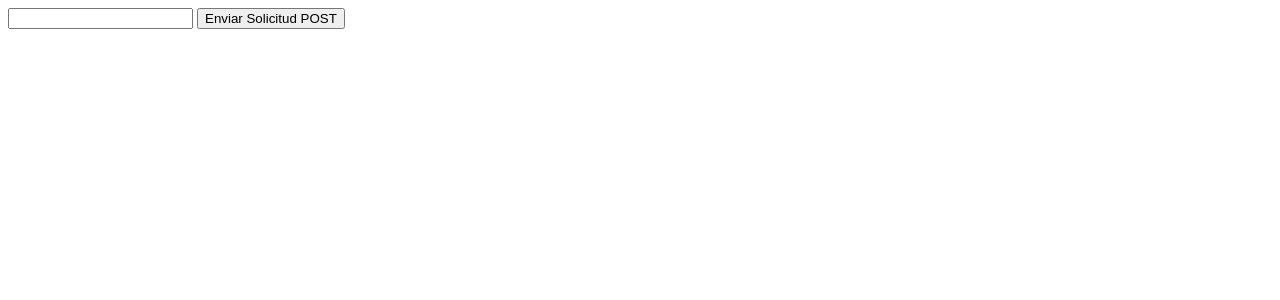
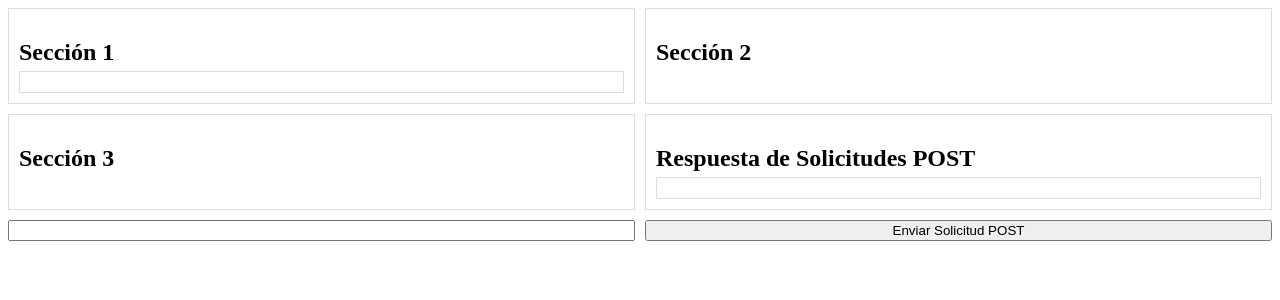
Before and after one commit to CAS-UD/Safe-Anti-Drunk-Driving-System-For-Motorcycles, a Flask app: page / in a window 1280 px wide. Shown: the top 300 px of the page. Run offline with Flask 3, Linux system fonts and the light colour scheme; some libraries are stand-ins or nearby versions.

Commit message:
4 Panels Working

```diff
--- a/project.py
+++ b/project.py
@@ -1,5 +1,6 @@
-from flask import Flask, render_template, request
+from flask import Flask, render_template, request, jsonify
 from flask_socketio import SocketIO
+from FuzzyLogic import verificar_inclinacion
 
 app = Flask(__name__)
 socketio = SocketIO(app)
@@ -8,18 +9,19 @@ socketio = SocketIO(app)
 def index():
     return render_template('index.html')
 
-@socketio.on('post_request')
-def handle_post_request(data):
-    content = data.get('content', '')
-    print(f"Data received: {content}")
-    socketio.emit('post_request_response', {'content': f"Respuesta del servidor: {content}"})
-
+#Del lado de la petición
 @app.route('/', methods=['POST'])
 def capture_all_post_requests():
     data = request.get_data(as_text=True)
     print(f"Capturada solicitud POST: {data}")
-    socketio.emit('post_request_response', {'content': f"Capturada solicitud POST: {data}"})
-    return "OK"
+    inclinacion_result = verificar_inclinacion(data)
+    response_data = {
+        'content': data,
+        'verificacion': inclinacion_result
+    }
+    socketio.emit('post_request_response', response_data)
+    return jsonify(response_data)
+
 
 if __name__ == '__main__':
     socketio.run(app, host='0.0.0.0', port=5000)
--- a/templates/index.html
+++ b/templates/index.html
@@ -8,7 +8,27 @@
 </head>
 <body>
 
-<div id="response"></div>
+<div id="section1">
+    <h2>Sección 1</h2>
+    <div id="content"></div>
+    <!-- Contenido de la primera sección -->
+</div>
+
+<div id="section2">
+    <h2>Sección 2</h2>
+    <!-- Contenido de la segunda sección -->
+</div>
+
+<div id="section3">
+    <h2>Sección 3</h2>
+    <!-- Contenido de la tercera sección -->
+</div>
+
+<div id="section4">
+    <h2>Respuesta de Solicitudes POST</h2>
+    <div id="verificacion"></div>
+</div>
+
 <input type="text" id="postData">
 <button onclick="sendPostRequest()">Enviar Solicitud POST</button>
 
@@ -16,11 +36,14 @@
 var socket = io.connect('http://' + document.domain + ':' + location.port);
 
 socket.on('response', function(data) {
-    document.getElementById('response').innerHTML = data.content;
+    // Aquí puedes manejar la respuesta de otras secciones si es necesario
+    console.log(data);
 });
 
 socket.on('post_request_response', function(data) {
-    document.getElementById('response').innerHTML = data.content;
+    // Muestra el contenido en un div y la verificación en otro div
+    document.getElementById('content').innerHTML = `Contenido: ${data.content}`;
+    document.getElementById('verificacion').innerHTML = `Respuesta: ${data.verificacion}`;
 });
 
 function sendPostRequest() {
@@ -30,5 +53,22 @@ function sendPostRequest() {
 }
 </script>
 
+<style>
+    body {
+        display: grid;
+        grid-template-columns: repeat(2, 1fr);
+        grid-template-rows: repeat(2, 1fr);
+        gap: 10px;
+    }
+
+    div {
+        border: 1px solid #ddd;
+        padding: 10px;
+    }
+
+    h2 {
+        margin-bottom: 5px;
+    }
+</style>
 </body>
 </html>
```
Also changed, not shown: FuzzyLogic.py (added, +8 -0 lines), static/Test.png (added), 1 other file.
